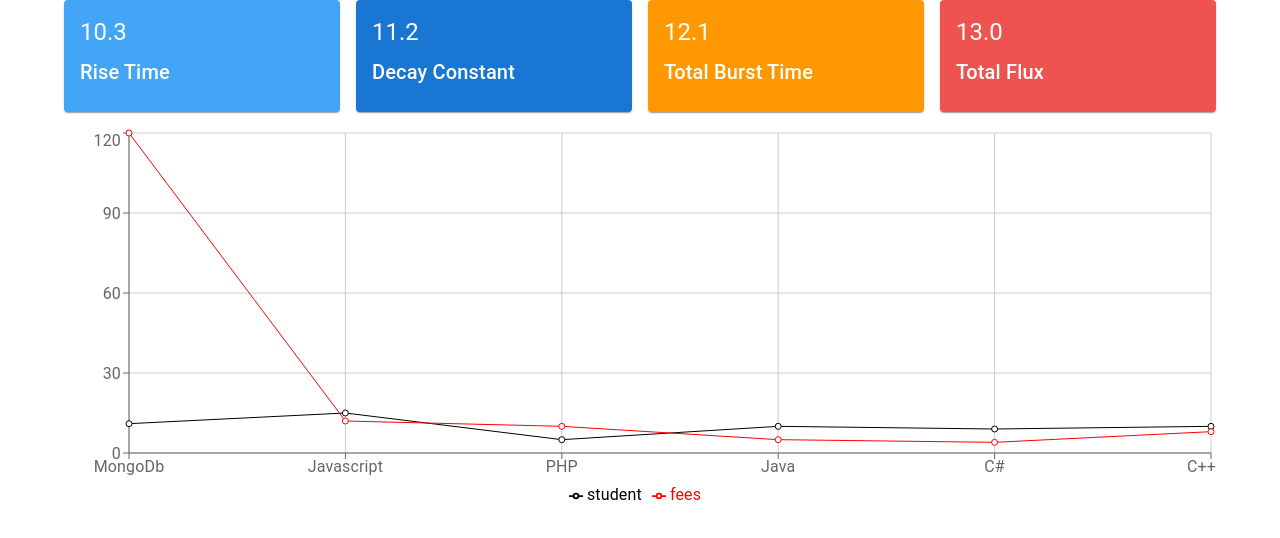
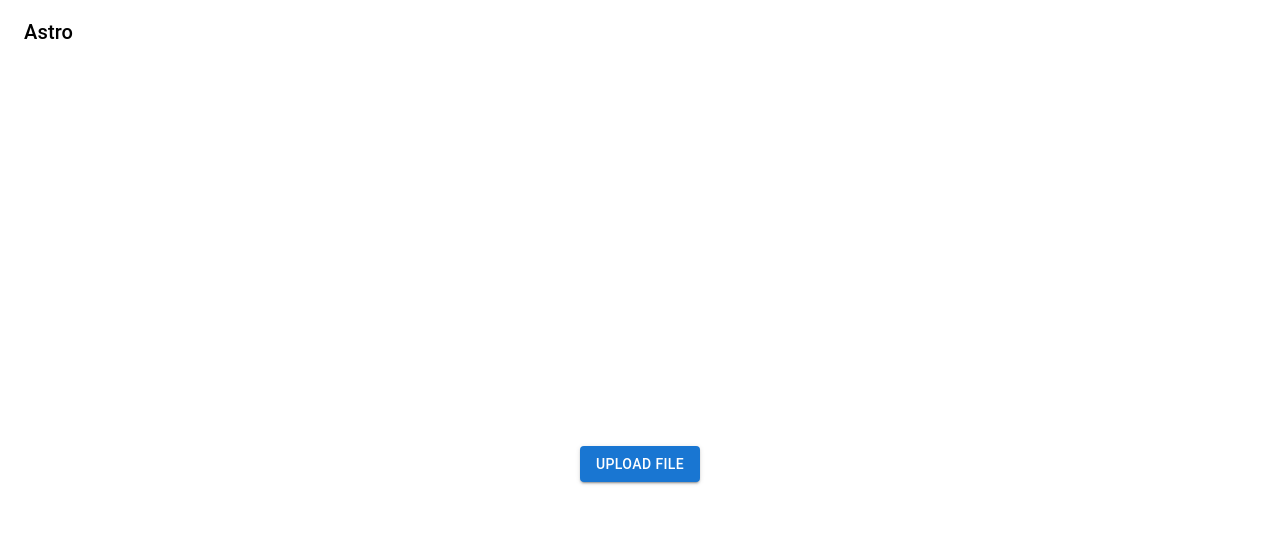
Before and after one commit to Prakhar-Agarwal-byte/isro_inter_iit, a Next.js app: page / in a window 1280 px wide. Shown: the top 538 px of the page. Built offline with nearby package versions, Linux system fonts and the light colour scheme.

Commit message:
improved chart design, added submit button
Signed-off-by: Prakhar <prakhar@everything.net.in>

```diff
--- a/components/MainChart.js
+++ b/components/DLineChart.js
@@ -43,20 +43,25 @@ const pdata = [
   },
 ];
 
-function MainChart() {
+function DLineChart() {
   return (
-    <ResponsiveContainer aspect={3}>
+    <ResponsiveContainer>
       <LineChart data={pdata}>
         <CartesianGrid />
         <XAxis dataKey="name" interval={"preserveStartEnd"} />
         <YAxis></YAxis>
         <Legend />
         <Tooltip />
-        <Line dataKey="student" stroke="black" activeDot={{ r: 8 }} />
-        <Line dataKey="fees" stroke="red" activeDot={{ r: 8 }} />
+        <Line
+          type="monotone"
+          dataKey="fees"
+          stroke="violet"
+          strokeWidth={3}
+          activeDot={{ r: 8 }}
+        />
       </LineChart>
     </ResponsiveContainer>
   );
 }
 
-export default MainChart;
+export default DLineChart;
--- a/components/Header.js
+++ b/components/Header.js
@@ -7,9 +7,19 @@ import Typography from "@mui/material/Typography";
 function Header() {
   return (
     <Box sx={{ flexGrow: 1 }}>
-      <AppBar position="static">
+      <AppBar
+        sx={{
+          background: "transparent",
+          boxShadow: "none",
+        }}
+        position="static"
+      >
         <Toolbar>
-          <Typography variant="h6" component="div" sx={{ flexGrow: 1 }}>
+          <Typography
+            variant="h6"
+            component="div"
+            sx={{ color: "black", flexGrow: 1 }}
+          >
             Astro
           </Typography>
         </Toolbar>
--- a/components/Layout.js
+++ b/layout/Layout.js
@@ -9,7 +9,7 @@ export default function Layout({ children }) {
         <meta name="viewport" content="width=device-width, initial-scale=1.0" />
       </Head>
       <CssBaseline />
-      {/* <Header /> */}
+      <Header />
       <main>{children}</main>
     </>
   );
--- a/pages/_app.js
+++ b/pages/_app.js
@@ -1,4 +1,4 @@
-import Layout from "../components/Layout";
+import Layout from "../layout/Layout";
 
 function MyApp({ Component, pageProps }) {
   return (
--- a/pages/index.js
+++ b/pages/index.js
@@ -1,35 +1,20 @@
 import Submit from "../components/Submit";
 import { Grid, Container } from "@mui/material";
-import PropertyCard from "../components/PropertyCard";
-import MainChart from "../components/MainChart";
 
 export default function Home() {
   return (
     <div>
       <Container>
-        <Grid container spacing={2} justifyContent="center" alignItems="center">
+        <Grid
+          container
+          spacing={0}
+          direction="column"
+          alignItems="center"
+          justifyContent="center"
+          style={{ minHeight: "100vh" }}
+        >
           <Grid item xs={3}>
-            <PropertyCard title="Rise Time" data="10.3" color="primary.light" />
-          </Grid>
-          <Grid item xs={3}>
-            <PropertyCard
-              title="Decay Constant"
-              data="11.2"
-              color="primary.main"
-            />
-          </Grid>
-          <Grid item xs={3}>
-            <PropertyCard
-              title="Total Burst Time"
-              data="12.1"
-              color="warning.light"
-            />
-          </Grid>
-          <Grid item xs={3}>
-            <PropertyCard title="Total Flux" data="13.0" color="error.light" />
-          </Grid>
-          <Grid item xs={12}>
-            <MainChart />
+            <Submit />
           </Grid>
         </Grid>
       </Container>
```
Also changed, not shown: components/Dashboard.js (added, +31 -0 lines).
